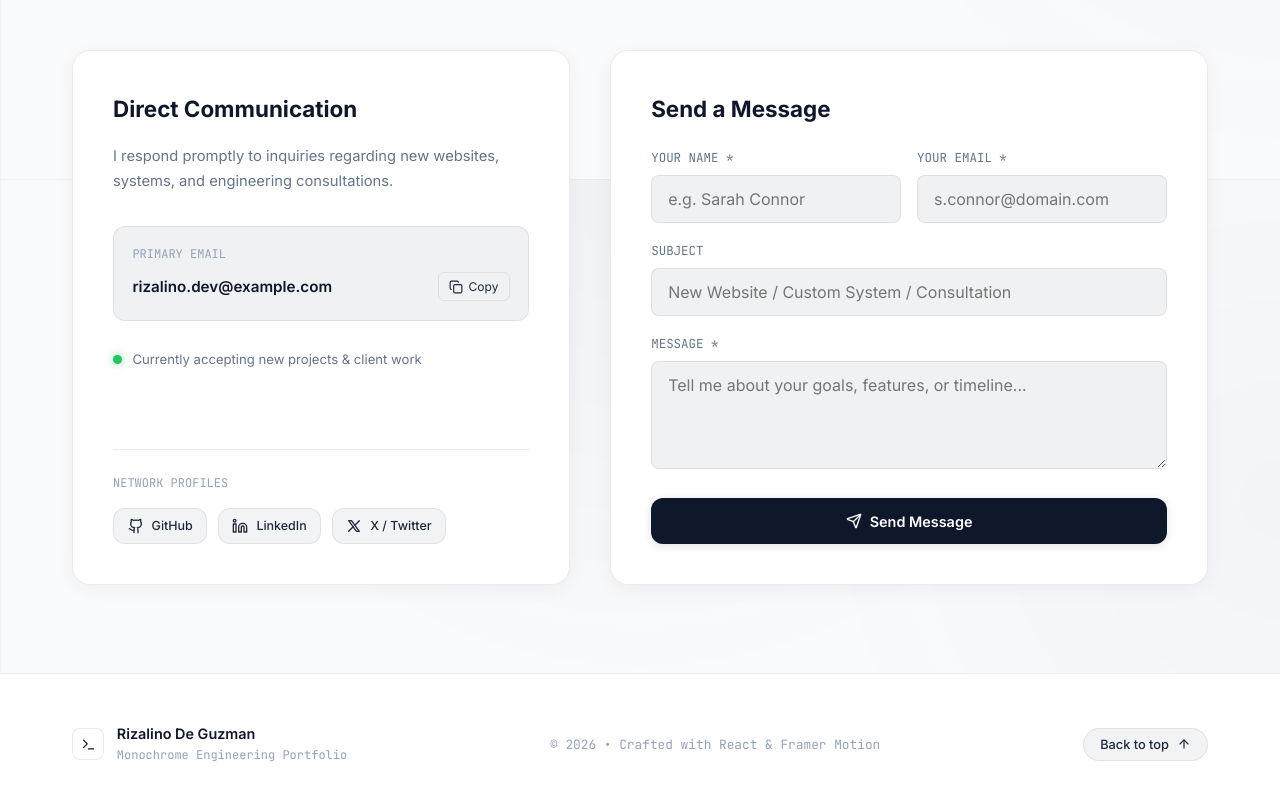
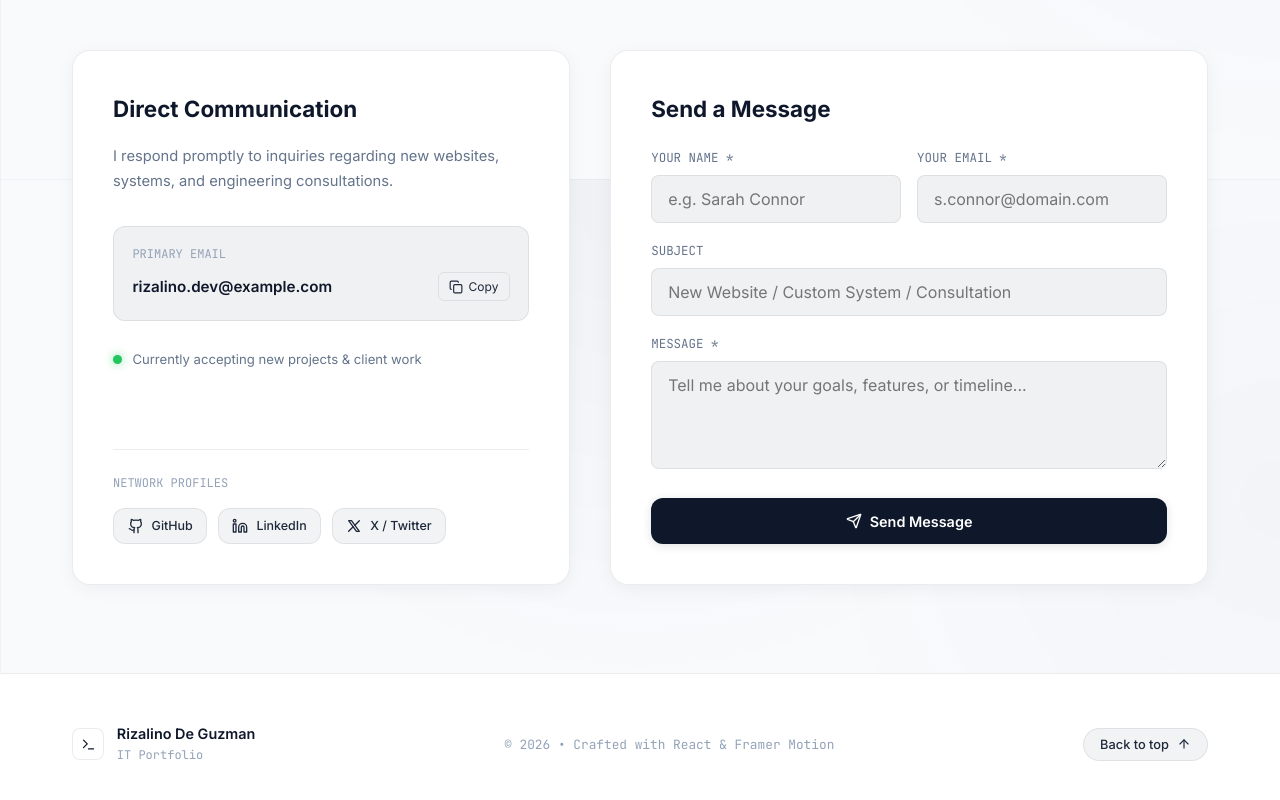
Before and after one commit to Rizalinoo/portfolio, a React (Vite) app: page / in a window 1280 px wide. Shown: the part 7821-8621 px from the top of the page. Built offline with nearby package versions, Linux system fonts and the light colour scheme.

Commit message:
update: footer label changed to IT Portfolio

```diff
--- a/src/components/Footer.jsx
+++ b/src/components/Footer.jsx
@@ -47,7 +47,7 @@ export default function Footer() {
                 {personalInfo.name}
               </div>
               <div style={{ fontSize: '0.75rem', fontFamily: 'var(--font-mono)', color: 'var(--text-low)' }}>
-                Monochrome Engineering Portfolio
+                IT Portfolio
               </div>
             </div>
           </div>
```
